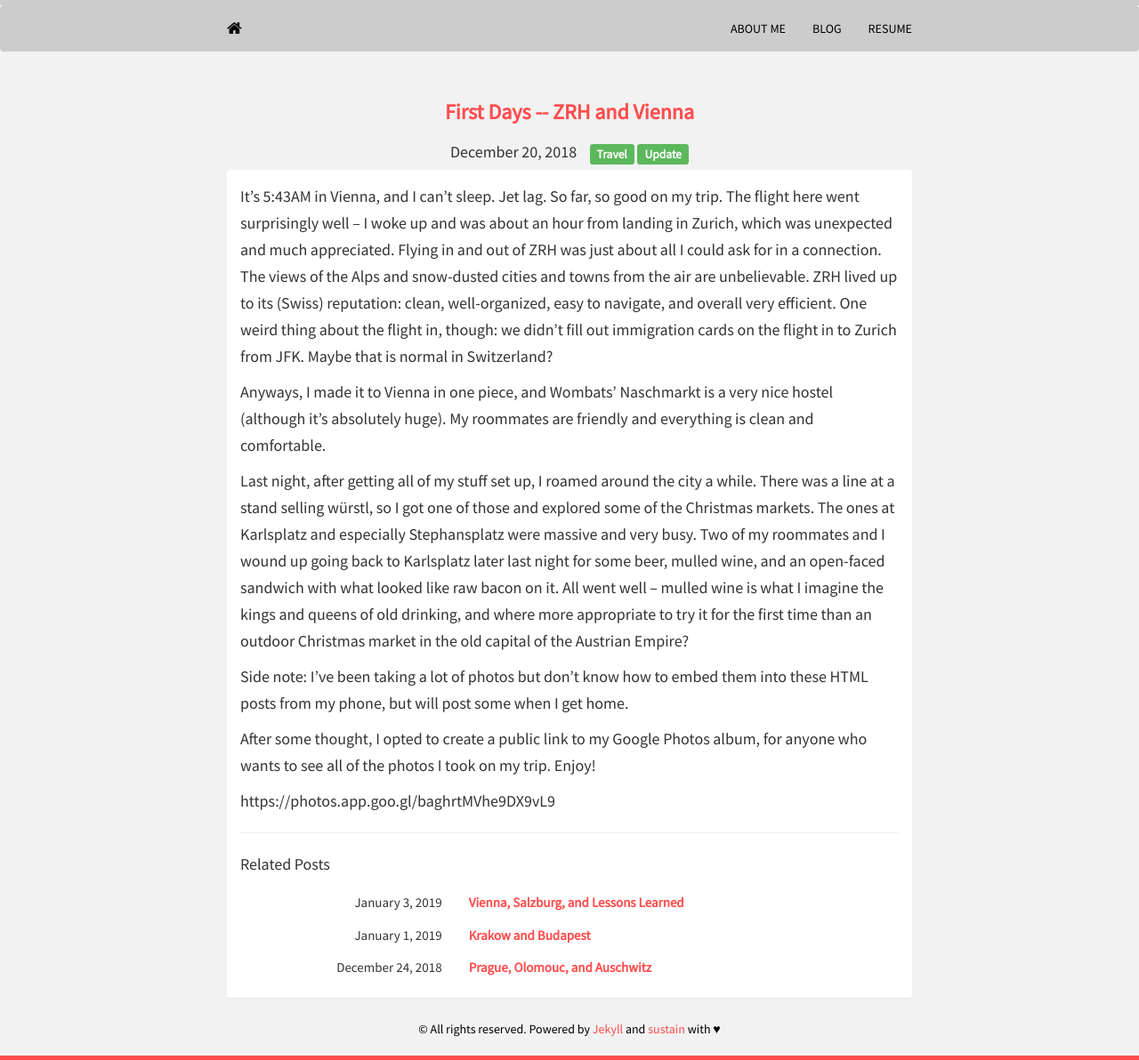
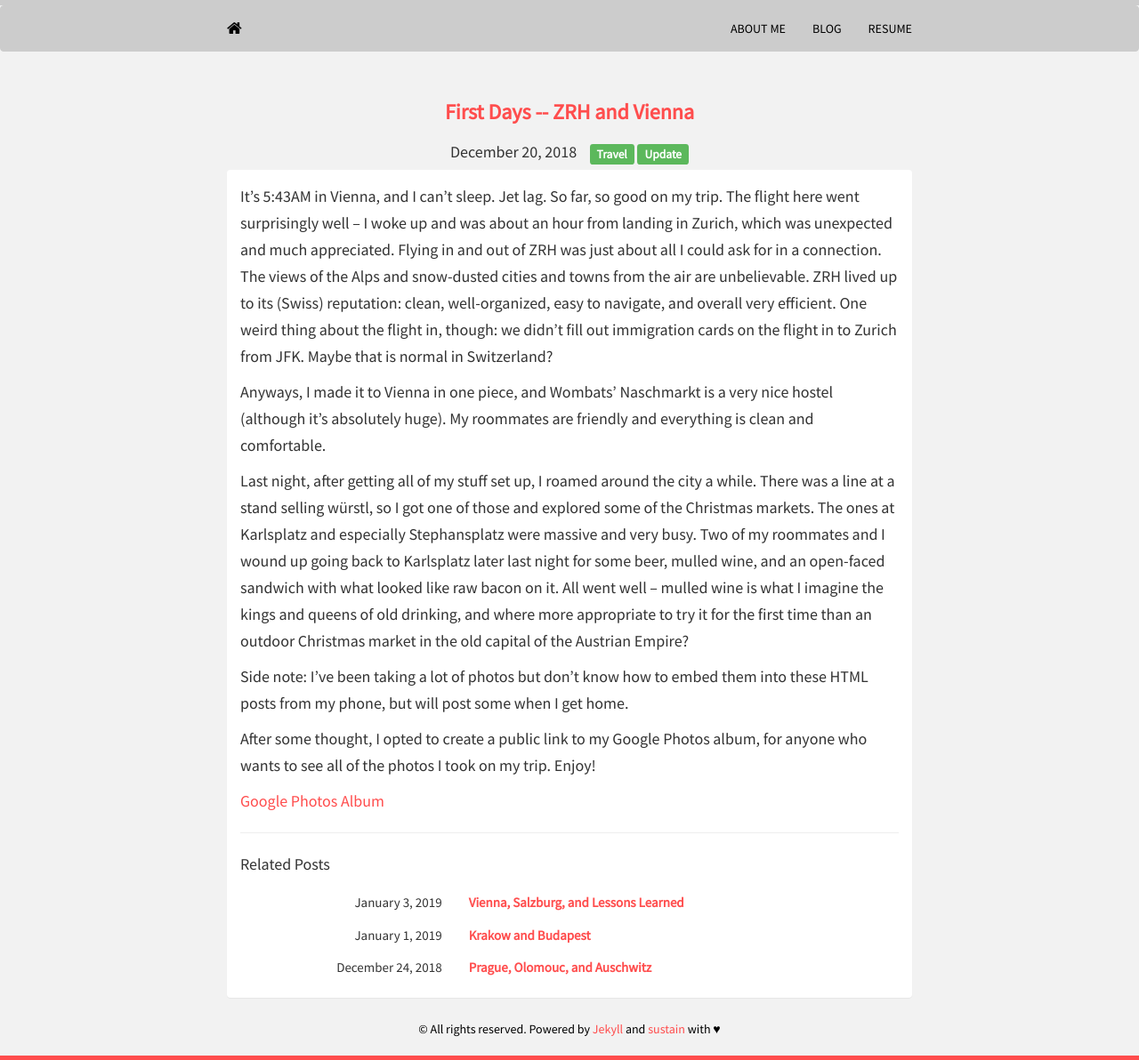
Before and after one commit to mrkaye97/mrkaye97.github.io, a Jekyll site: the page built from _posts/2018-12-20-First Days.md, in a window 1280 px wide. Shown: the whole page at 89% size. Built offline with Jekyll 4.4.1, drawn with Linux system fonts in a browser that asks for light colours; nearby versions of some CDN libraries.

Commit message:
Update 2018-12-20-First Days.md

```diff
--- a/_posts/2018-12-20-First Days.md
+++ b/_posts/2018-12-20-First Days.md
@@ -16,4 +16,4 @@ Side note: I've been taking a lot of photos but don't know how to embed them int
 
 After some thought, I opted to create a public link to my Google Photos album, for anyone who wants to see all of the photos I took on my trip. Enjoy!
 
-https://photos.app.goo.gl/baghrtMVhe9DX9vL9
+[Google Photos Album](https://photos.app.goo.gl/baghrtMVhe9DX9vL9)
```
